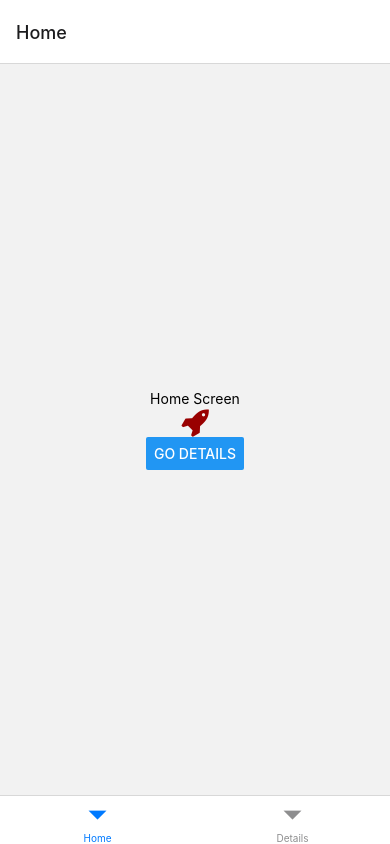
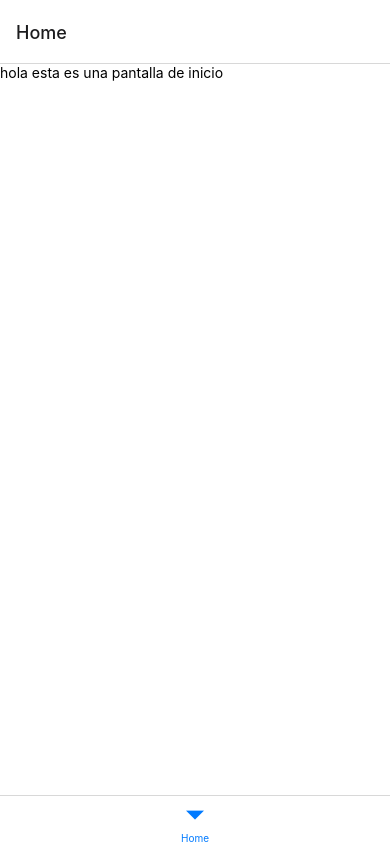
Before and after one commit to NicolasNinoViancha/testOmniPro, a React Native app: screen / in a window 390 px wide. Built offline with nearby package versions, Linux system fonts and the light colour scheme.

Commit message:
👌 IMPROVE: add MainNavigator component

```diff
--- a/src/App.tsx
+++ b/src/App.tsx
@@ -1,64 +1,12 @@
-import * as React from 'react';
-import { View, Text, Button } from 'react-native';
+import React from "react";
 import { NavigationContainer, NavigationProp } from '@react-navigation/native';
-import { createNativeStackNavigator } from '@react-navigation/native-stack';
-import { createBottomTabNavigator } from '@react-navigation/bottom-tabs';
-//import { createDrawerNavigator } from '@react-navigation/drawer';
-import Icon from 'react-native-vector-icons/FontAwesome';
+import MainNavigator from '@app/routes/MainNavigator/container';
 
-export type PropsScreen = {
-    navigation: NavigationProp<any>;
-};
-
-
-
-
-const HomeScreen = ({ navigation }: PropsScreen) => {
-    const MyIcon = <Icon name="rocket" size={30} color="#900" />;
-    return (
-        <View style={{ flex: 1, alignItems: 'center', justifyContent: 'center' }}>
-            <Text>Home Screen</Text>
-            <Icon
-                name="rocket"
-                size={30}
-                color="#900" />
-            <Button
-                title='Go Details'
-                onPress={() => navigation.navigate('Details')}
-            />
-        </View>
-    );
-}
-
-const DetailsScreen = ({ navigation }: PropsScreen) => {
-    return (
-        <View style={{ flex: 1, alignItems: 'center', justifyContent: 'center' }}>
-            <Text>Details Screen</Text>
-            <Icon
-                name="close"
-                size={30}
-                color="#000" />
-            <Button
-                title='Go Home'
-                onPress={() => navigation.navigate('Home')}
-            />
-        </View>
-    );
-}
-
-const Stack = createBottomTabNavigator();
 
 const App = () => {
     return (
         <NavigationContainer>
-            <Stack.Navigator>
-                <Stack.Screen
-                    name="Home"
-                    component={HomeScreen} />
-                <Stack.Screen
-                    name="Details"
-                    component={DetailsScreen} />
-            </Stack.Navigator>
+            <MainNavigator />
         </NavigationContainer>
     );
 }
```
